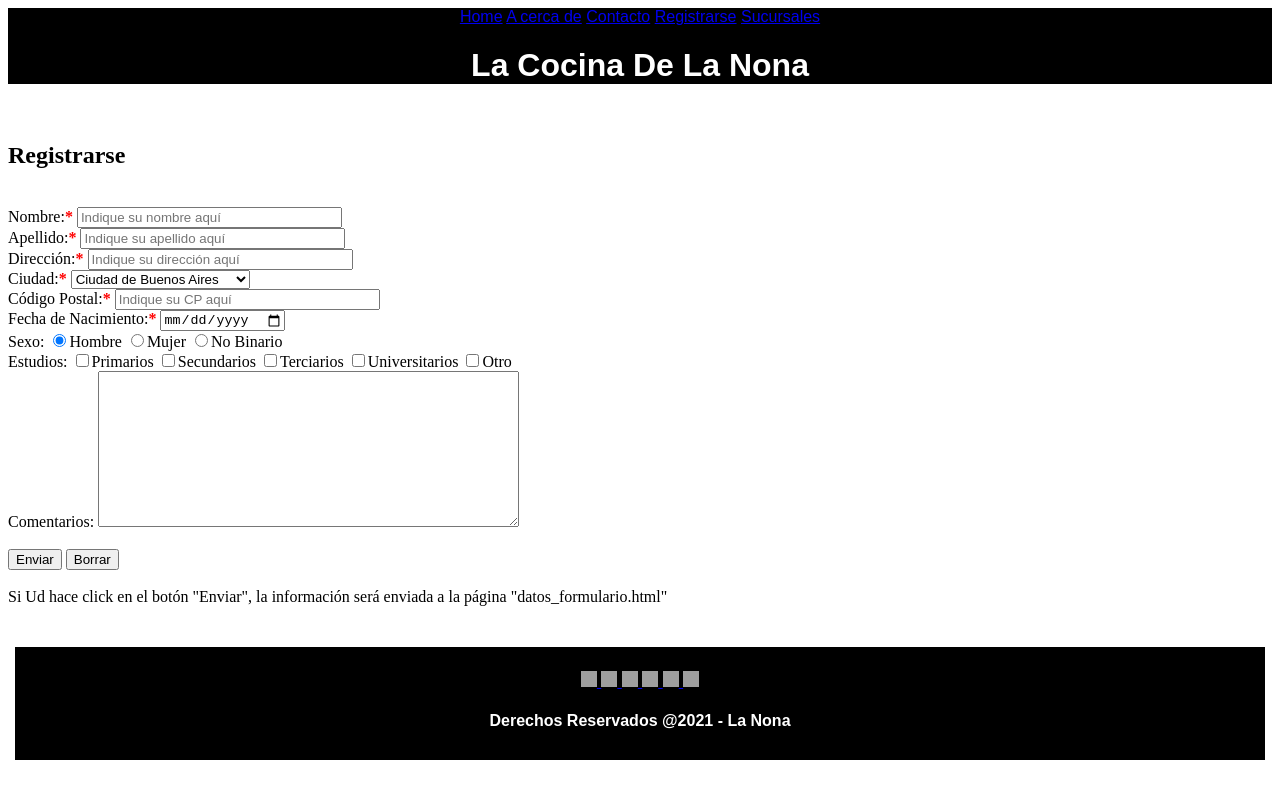
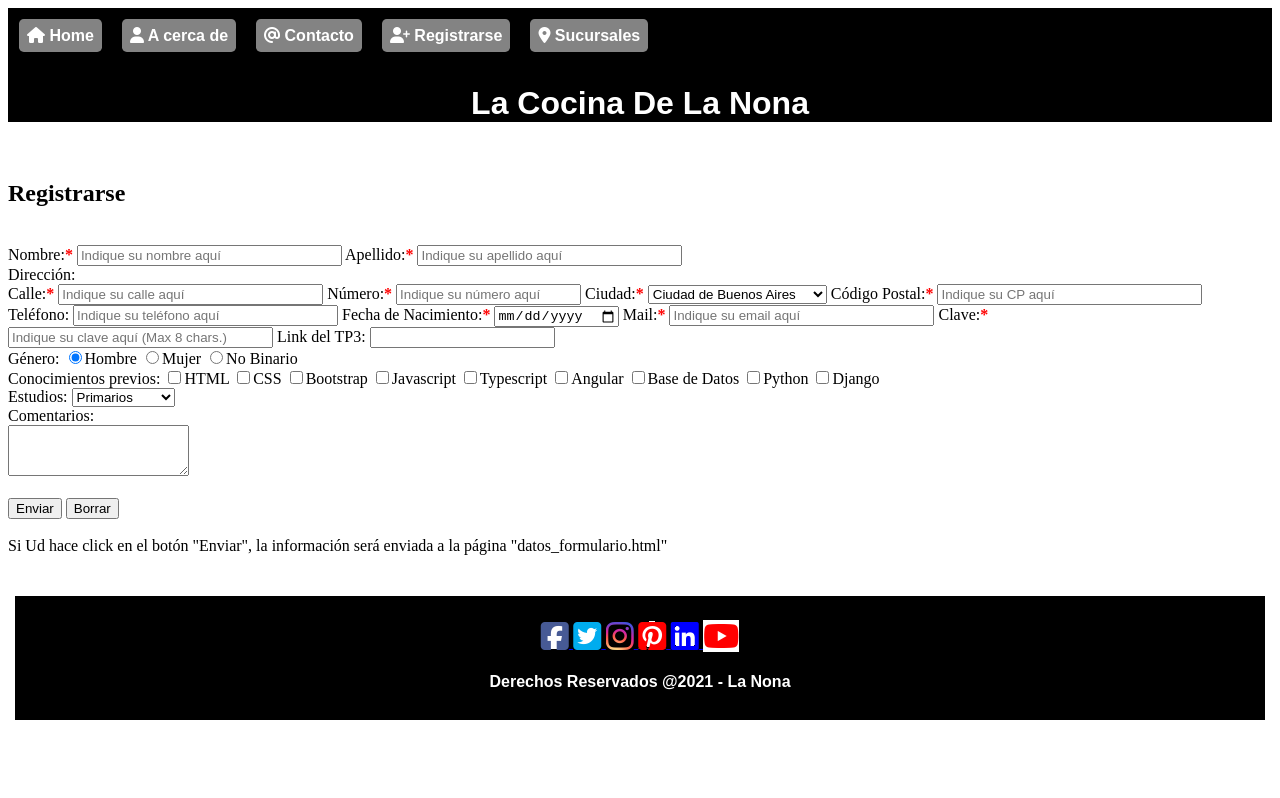
Before and after one commit to eldiego77cp/CAC40_Python, a plain HTML site: page TP_RECETAS_DE_COCINA/pages/registrarse.html in a window 1280 px wide. Drawn offline with Linux system fonts and the light colour scheme; grey boxes are pictures that could not be loaded.

Commit message:
Upd 28082021 23:32

```diff
--- a/TP_RECETAS_DE_COCINA/css/style.css
+++ b/TP_RECETAS_DE_COCINA/css/style.css
@@ -35,17 +35,14 @@ footer {
 /* Selector Class */
 
 /* Etiquetas */
-.linkindex {
+
+.linkindex, .linkreceta {
         color: white;
         background-color: #838383;
         margin: 0.5em;
         padding: 0.5em;
         border-radius: 0.3em;
-        /*text-decoration: none;*/
-}
-
-.linkfooter {
-        text-decoration:none;
+        text-decoration: none;
 }
 
 /* Iconos */
--- a/TP_RECETAS_DE_COCINA/pages/acerca_de.html
+++ b/TP_RECETAS_DE_COCINA/pages/acerca_de.html
@@ -6,21 +6,41 @@
     <meta charset="UTF-8" />
     <meta http-equiv="X-UA-Compatible" content="IE=edge" />
     <meta name="viewport" content="width=device-width, initial-scale=1.0" />
+    <title>A cerca de</title>
+
+    <!-- Hoja de estilos CSS3 -->
     <link rel="stylesheet" href="../css/style.css">
-    <title>A cerca de</title>
+
+    <!-- Links a fonts externas -->
+    <link rel="stylesheet" href="https://fonts.googleapis.com/icon?family=Material+Icons">
+    <script src="https://kit.fontawesome.com/ca4b713567.js" crossorigin="anonymous"></script>
 
   </head>
 
-  <body style="height: 800px">
+  <body>
 
     <header>
+      <a id="top"></a>
 
-      <a id="top"></a>
-      <a class="linksheader" href="../index.html" >Home</a>
-      <a class="linksheader" href="#top" >A cerca de</a>
-      <a class="linksheader" href="contacto.html" >Contacto</a>
-      <a class="linksheader" href="registrarse.html" >Registrarse</a>
-      <a class="linksheader" href="sucursales.html" >Sucursales</a>
+      <nav>
+        <table>
+          <th>
+            <a class="linkindex" href="../index.html" ><i class="fas fa-home"></i> Home</a>
+          </th>
+          <th>
+            <a class="linkindex" href="#top" ><i class="fas fa-user"></i> A cerca de</a
+              ></th>
+          <th>
+            <a class="linkindex" href="contacto.html" ><i class="fas fa-at"></i> Contacto</a>
+          </th>
+          <th>
+            <a class="linkindex" href="registrarse.html" ><i class="fas fa-user-plus"></i> Registrarse</a>
+          </th>
+          <th>
+            <a class="linkindex" href="sucursales.html" ><i class="fas fa-map-marker-alt"></i> Sucursales</a>
+          </th>
+        </table>
+      </nav>
 
       <h1 style="text-align: center"><strong>La Cocina De La Nona</strong></h1>
 
@@ -59,27 +79,33 @@
     </main>
 
     <footer>
-
       <p class="pfooter">
-        <a href="http://www.facebook.com" title="Facebook" target="_blank">
-            <img src="https://image.flaticon.com/icons/png/512/2504/2504903.png" alt="Facebook" width="16" height="16">
+        <a class="linkfooter" href="http://www.facebook.com" title="Facebook" target="_blank">
+          <i class="fab fa-facebook-square fa-2x"></i>
         </a>
-        <a href="http://www.twitter.com" title="Twitter" target="_blank">
-            <img src="https://image.flaticon.com/icons/png/512/3256/3256013.png" alt="Twitter" width="16" height="16">
+        <a class="linkfooter" href="http://www.twitter.com" title="Twitter" target="_blank">
+          <i class="fab fa-twitter-square fa-2x"></i>
         </a>
-        <a href="http://www.instagram.com" title="Instagram" target="_blank">
-            <img src="https://image.flaticon.com/icons/png/512/3670/3670125.png" alt="Instagram" width="16" height="16">
+        <a class="linkfooter" href="http://www.instagram.com" title="Instagram" target="_blank">
+          <i class="fab fa-instagram fa-2x"></i>
         </a>
-        <a href="http://www.pinterest.com" title="Pinterest" target="_blank">
-            <img src="https://image.flaticon.com/icons/png/512/2175/2175205.png" alt="Pinterest" width="16" height="16">
+        <a class="linkfooter" href="http://www.pinterest.com" title="Pinterest" target="_blank">
+          <i class="fab fa-pinterest-square fa-2x"></i>
         </a>
-        <a href="http://www.linkedin.com" title="LinkedIn" target="_blank">
-            <img src="https://image.flaticon.com/icons/png/512/3536/3536505.png" alt="LinkedIn" width="16" height="16">
+        <a class="linkfooter" href="http://www.linkedin.com" title="LinkedIn" target="_blank">
+          <i class="fab fa-linkedin fa-2x"></i>
         </a>
-        <a href="http://www.youtube.com" title="Youtube" target="_blank">
-            <img src="https://image.flaticon.com/icons/png/512/3991/3991722.png" alt="LinkedIn" width="16" height="16">
+        <a class="linkfooter" href="http://www.youtube.com" title="Youtube" target="_blank">
+          <i class="fab fa-youtube fa-2x"></i>
         </a>
       </p>
+
+      <!-- <img src="https://image.flaticon.com/icons/png/512/2504/2504903.png" alt="Facebook" width="16" height="16"> -->
+      <!-- <img src="https://image.flaticon.com/icons/png/512/3256/3256013.png" alt="Twitter" width="16" height="16"> -->
+      <!-- <img src="https://image.flaticon.com/icons/png/512/3670/3670125.png" alt="Instagram" width="16" height="16"> -->
+      <!-- <img src="https://image.flaticon.com/icons/png/512/2175/2175205.png" alt="Pinterest" width="16" height="16"> -->
+      <!-- <img src="https://image.flaticon.com/icons/png/512/3536/3536505.png" alt="LinkedIn" width="16" height="16"> -->
+      <!-- <img src="https://image.flaticon.com/icons/png/512/3991/3991722.png" alt="LinkedIn" width="16" height="16"> -->
 
       <h4><strong>Derechos Reservados @2021 - La Nona</strong></h4>
 
--- a/TP_RECETAS_DE_COCINA/pages/registrarse.html
+++ b/TP_RECETAS_DE_COCINA/pages/registrarse.html
@@ -6,21 +6,41 @@
       <meta charset="UTF-8">
       <meta http-equiv="X-UA-Compatible" content="IE=edge">
       <meta name="viewport" content="width=device-width, initial-scale=1.0">
+      <title>Registrarse</title>
+
+      <!-- Hoja de estilos CSS3 -->
       <link rel="stylesheet" href="../css/style.css">
-      <title>Registrarse</title>
+
+      <!-- Links a fonts externas -->
+      <link rel="stylesheet" href="https://fonts.googleapis.com/icon?family=Material+Icons">
+      <script src="https://kit.fontawesome.com/ca4b713567.js" crossorigin="anonymous"></script>
 
   </head>
 
-  <body style="height: 800px;">
+  <body>
 
     <header>
+      <a id="top"></a>
 
-      <a id="top"></a>
-      <a class="linksheader" href="../index.html" >Home</a>
-      <a class="linksheader" href="acerca_de.html" >A cerca de</a>
-      <a class="linksheader" href="contacto.html" >Contacto</a>
-      <a class="linksheader" href="#top" >Registrarse</a>
-      <a class="linksheader" href="sucursales.html" >Sucursales</a>
+      <nav>
+        <table>
+          <th>
+            <a class="linkindex" href="../index.html" ><i class="fas fa-home"></i> Home</a>
+          </th>
+          <th>
+            <a class="linkindex" href="acerca_de.html" ><i class="fas fa-user"></i> A cerca de</a
+              ></th>
+          <th>
+            <a class="linkindex" href="contacto.html" ><i class="fas fa-at"></i> Contacto</a>
+          </th>
+          <th>
+            <a class="linkindex" href="#top" ><i class="fas fa-user-plus"></i> Registrarse</a>
+          </th>
+          <th>
+            <a class="linkindex" href="sucursales.html" ><i class="fas fa-map-marker-alt"></i> Sucursales</a>
+          </th>
+        </table>
+      </nav>
 
       <h1 style="text-align: center; "><strong>La Cocina De La Nona</strong></h1>
 
@@ -34,14 +54,14 @@
 
         <label for="nombre">Nombre:<b style="color: red">*</b></label>
         <input type="text" name="nombre" id="nombre" size="30" maxlength="100" placeholder="Indique su nombre aquí" required>
-        <br>
         <label for="apellido">Apellido:<b style="color: red">*</b></label>
         <input type="text" name="apellido" id="apellido" size="30" maxlength="100" placeholder="Indique su apellido aquí" required>
         <br>
-        <label for="direccion">Dirección:<b style="color: red">*</b></label>
-        <input type="text" name="direccion" id="direccion" size="30" maxlength="100" placeholder="Indique su dirección aquí" required>
-        <br>
-        <!-- Ciudad<input type="text" name="ciudad" size="30" maxlength="100" placeholder="C.A.B.A."> -->
+        <label for="direccion">Dirección:</label><br>
+        <label for="calle">Calle:<b style="color: red">*</b></label>
+        <input type="text" name="calle" id="calle" size="30" maxlength="100" placeholder="Indique su calle aquí" required>
+        <label for="numero">Número:<b style="color: red">*</b></label>
+        <input type="number" name="numero" id="numero" size="30" maxlength="4" placeholder="Indique su número aquí" required>
         <label for="ciudad">Ciudad:<b style="color: red">*</b></label>
         <select name="ciudad" id="ciudad">
           <option value="901">Ciudad de Buenos Aires</option>
@@ -69,27 +89,48 @@
           <option value="923">Tierra del Fuego</option>
           <option value="924">ucumán</option>
         </select>
-        <br>
         <label for="cp">Código Postal:<b style="color: red">*</b></label>
         <input type="text" name="cp" id="cp" size="30" maxlength="8" placeholder="Indique su CP aquí" required>
         <br>
+        <label for="telefono">Teléfono:</label>
+        <input type="tel" name="telefono" id="telefono" size="30" placeholder= "Indique su teléfono aquí">
         <label for="fecha_nacimiento">Fecha de Nacimiento:<b style="color: red">*</b></label>
-        <input type="date" name="fecha_nacimiento" id="fecha_nacimiento" size="10" required>
+        <input type="date" name="fecha_nacimiento" id="fecha_nacimiento" size="30" required>
+        <label for="mail">Mail:<b style="color: red">*</b></label>
+        <input type="email" name="mail" id="mail" size="30" placeholder="Indique su email aquí" required>
+        <label for="clave">Clave:<b style="color: red">*</b></label>
+        <input type="password" name="clave" id="clave" size="30" maxlength="8" placeholder="Indique su clave aquí (Max 8 chars.)" required>
+        <label for="linktp">Link del TP3:</label>
+        <input type="url">
         <br>
-        <label for="sexo">Sexo:</label>
+        <label for="sexo">Género:</label>
         <input type="radio" name="sexo" id="hombre" value="Hombre" checked>Hombre
         <input type="radio" name="sexo" id="mujer" value="Mujer">Mujer
         <input type="radio" name="sexo" id="x" value="X">No Binario
         <br>
+        <label for="conocimientos">Conocimientos previos:</label>
+        <input type="checkbox" name="html" id="html">HTML
+        <input type="checkbox" name="css" id="css">CSS
+        <input type="checkbox" name="bootstrap" id="bootstrap">Bootstrap
+        <input type="checkbox" name="js" id="js">Javascript
+        <input type="checkbox" name="ts" id="ts">Typescript
+        <input type="checkbox" name="angular" id="angular">Angular
+        <input type="checkbox" name="bd" id="bd">Base de Datos
+        <input type="checkbox" name="py" id="py">Python
+        <input type="checkbox" name="django" id="django">Django
+        <br>
         <label for="estudios">Estudios:</label>
-        <input type="checkbox" name="primarios" id="primarios">Primarios
-        <input type="checkbox" name="secundarios" id="secundarios">Secundarios
-        <input type="checkbox" name="terciarios" id="terciarios">Terciarios
-        <input type="checkbox" name="universitarios" id="universitarios">Universitarios
-        <input type="checkbox" name="otro" id="otro">Otro
+        <select name="estudios" id="estudios">
+          <option value="pr">Primarios</option>
+          <option value="sc">Secundarios</option>
+          <option value="tr">Terciarios</option>
+          <option value="un">Universitarios</option>
+          <option value="ot">Otro</option>
+        </select>
         <br>
         <label for="comentarios">Comentarios:</label>
-        <textarea id="comentarios" title="Comentarios" rows="10" cols="50">
+        <br>
+        <textarea id="comentarios" title="Comentarios" rows="3" cols="20">
 
         </textarea>
         <br>
@@ -107,27 +148,33 @@
     </main>
 
     <footer>
-
       <p class="pfooter">
-          <a href="http://www.facebook.com" title="Facebook" target="_blank">
-              <img src="https://image.flaticon.com/icons/png/512/2504/2504903.png" alt="Facebook" width="16" height="16">
+        <a class="linkfooter" href="http://www.facebook.com" title="Facebook" target="_blank">
+          <i class="fab fa-facebook-square fa-2x"></i>
         </a>
-          <a href="http://www.twitter.com" title="Twitter" target="_blank">
-              <img src="https://image.flaticon.com/icons/png/512/3256/3256013.png" alt="Twitter" width="16" height="16">
+        <a class="linkfooter" href="http://www.twitter.com" title="Twitter" target="_blank">
+          <i class="fab fa-twitter-square fa-2x"></i>
         </a>
-          <a href="http://www.instagram.com" title="Instagram" target="_blank">
-              <img src="https://image.flaticon.com/icons/png/512/3670/3670125.png" alt="Instagram" width="16" height="16">
+        <a class="linkfooter" href="http://www.instagram.com" title="Instagram" target="_blank">
+          <i class="fab fa-instagram fa-2x"></i>
         </a>
-          <a href="http://www.pinterest.com" title="Pinterest" target="_blank">
-              <img src="https://image.flaticon.com/icons/png/512/2175/2175205.png" alt="Pinterest" width="16" height="16">
+        <a class="linkfooter" href="http://www.pinterest.com" title="Pinterest" target="_blank">
+          <i class="fab fa-pinterest-square fa-2x"></i>
         </a>
-          <a href="http://www.linkedin.com" title="LinkedIn" target="_blank">
-              <img src="https://image.flaticon.com/icons/png/512/3536/3536505.png" alt="LinkedIn" width="16" height="16">
+        <a class="linkfooter" href="http://www.linkedin.com" title="LinkedIn" target="_blank">
+          <i class="fab fa-linkedin fa-2x"></i>
         </a>
-          <a href="http://www.youtube.com" title="Youtube" target="_blank">
-              <img src="https://image.flaticon.com/icons/png/512/3991/3991722.png" alt="LinkedIn" width="16" height="16">
+        <a class="linkfooter" href="http://www.youtube.com" title="Youtube" target="_blank">
+          <i class="fab fa-youtube fa-2x"></i>
         </a>
       </p>
+
+      <!-- <img src="https://image.flaticon.com/icons/png/512/2504/2504903.png" alt="Facebook" width="16" height="16"> -->
+      <!-- <img src="https://image.flaticon.com/icons/png/512/3256/3256013.png" alt="Twitter" width="16" height="16"> -->
+      <!-- <img src="https://image.flaticon.com/icons/png/512/3670/3670125.png" alt="Instagram" width="16" height="16"> -->
+      <!-- <img src="https://image.flaticon.com/icons/png/512/2175/2175205.png" alt="Pinterest" width="16" height="16"> -->
+      <!-- <img src="https://image.flaticon.com/icons/png/512/3536/3536505.png" alt="LinkedIn" width="16" height="16"> -->
+      <!-- <img src="https://image.flaticon.com/icons/png/512/3991/3991722.png" alt="LinkedIn" width="16" height="16"> -->
 
       <h4><strong>Derechos Reservados @2021 - La Nona</strong></h4>
 
```
Also changed, not shown: TP_RECETAS_DE_COCINA/index.html (+2 -2 lines), TP_RECETAS_DE_COCINA/pages/contacto.html (+47 -21 lines), TP_RECETAS_DE_COCINA/pages/sucursales.html (+47 -21 lines). Lines whose indentation alone changed are shown as unchanged.
